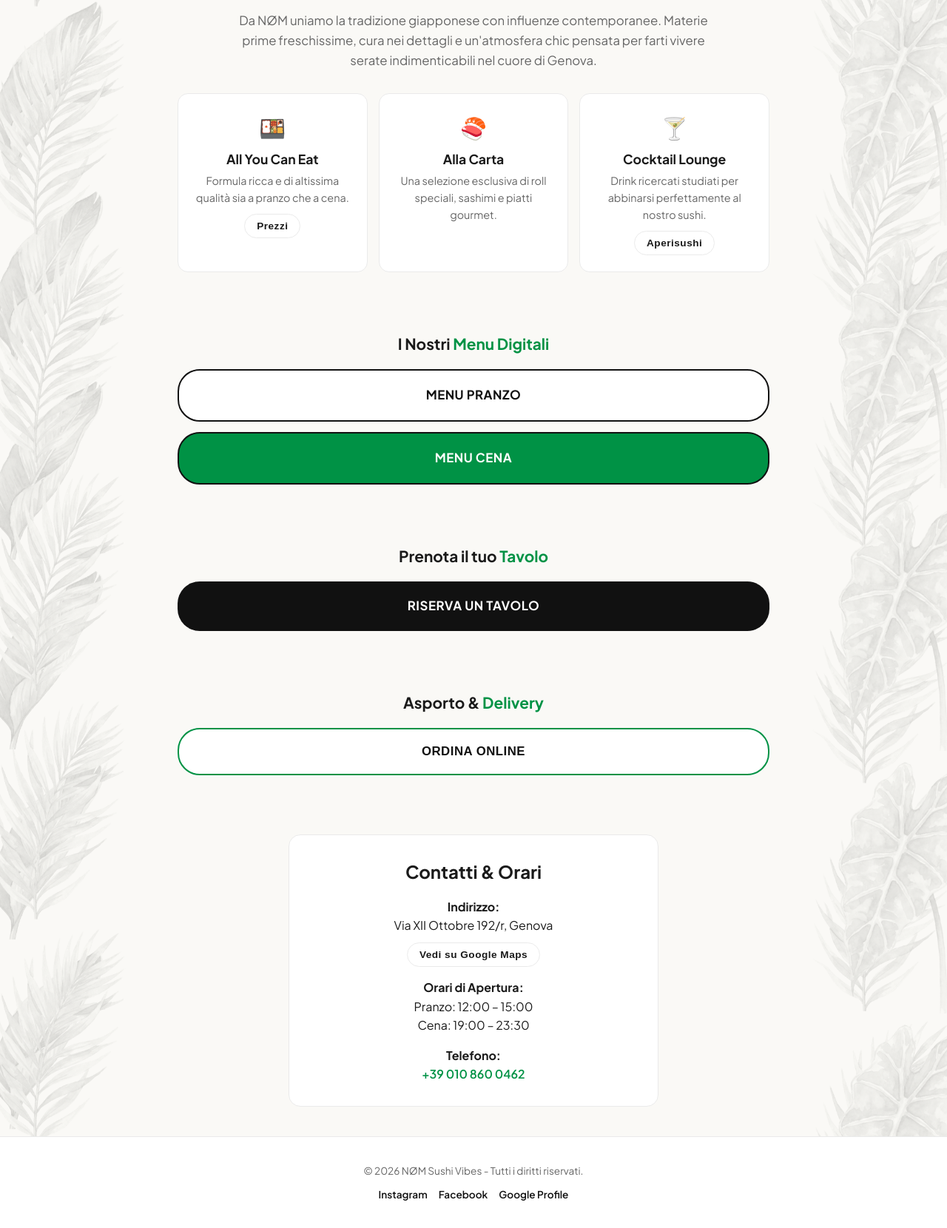
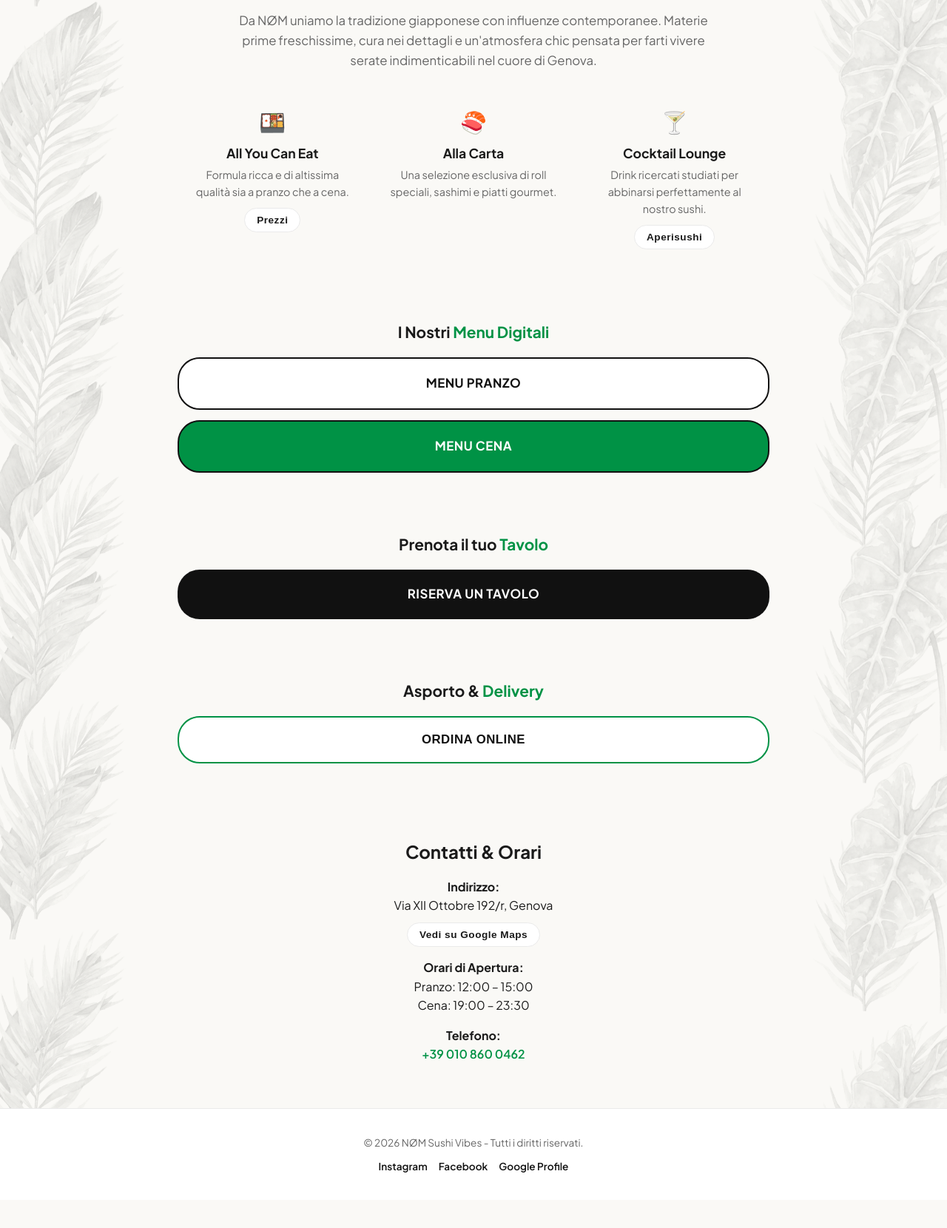
Before and after one commit to liangliu-66/nom-sushi-genova, a plain HTML site: page index.html in a window 1280 px wide. Shown: the part 400-2060 px from the top of the page at 74% size. After the commit the page ends 2022 px from the top, so only its background shows below. Drawn offline with Linux system fonts and the light colour scheme.

Commit message:
Update style.css

```diff
--- a/style.css
+++ b/style.css
@@ -216,12 +216,12 @@
 }
 
 .feature-card {
-    background-color: rgba(255, 255, 255, 0.95);
-    padding: 22px;
-    border-radius: 14px;
-    border: 1px solid var(--border-color);
+    background-color: transparent; /* Rimuove il fondo bianco */
+    padding: 15px;
+    border-radius: 0;
+    border: none; /* Rimuove la cornice */
     text-align: center;
-    backdrop-filter: blur(4px);
+    backdrop-filter: none;
 }
 
 .feature-card .icon {
@@ -334,11 +334,11 @@
 }
 
 .location-info {
-    background-color: rgba(255, 255, 255, 0.95);
-    padding: 30px 25px;
-    border-radius: 16px;
-    border: 1px solid var(--border-color);
-    backdrop-filter: blur(4px);
+    background-color: transparent; /* Rimuove il fondo bianco */
+    padding: 20px 10px;
+    border-radius: 0;
+    border: none; /* Rimuove il bordo/cornice */
+    backdrop-filter: none; /* Rimuove l'effetto vetro/sfocato */
     max-width: 500px;
     margin: 0 auto;
 }
```
